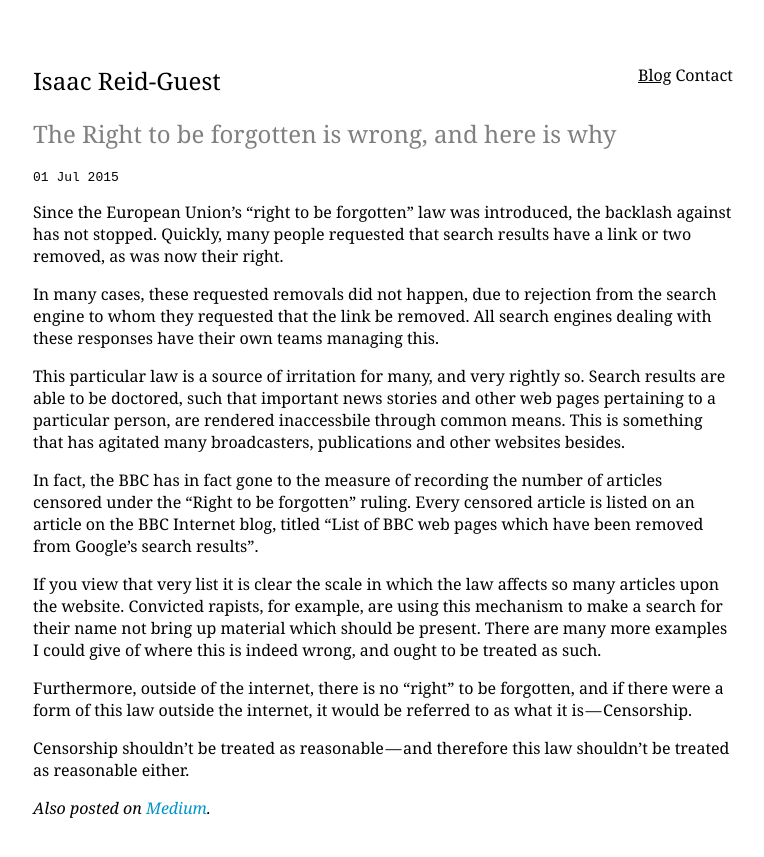
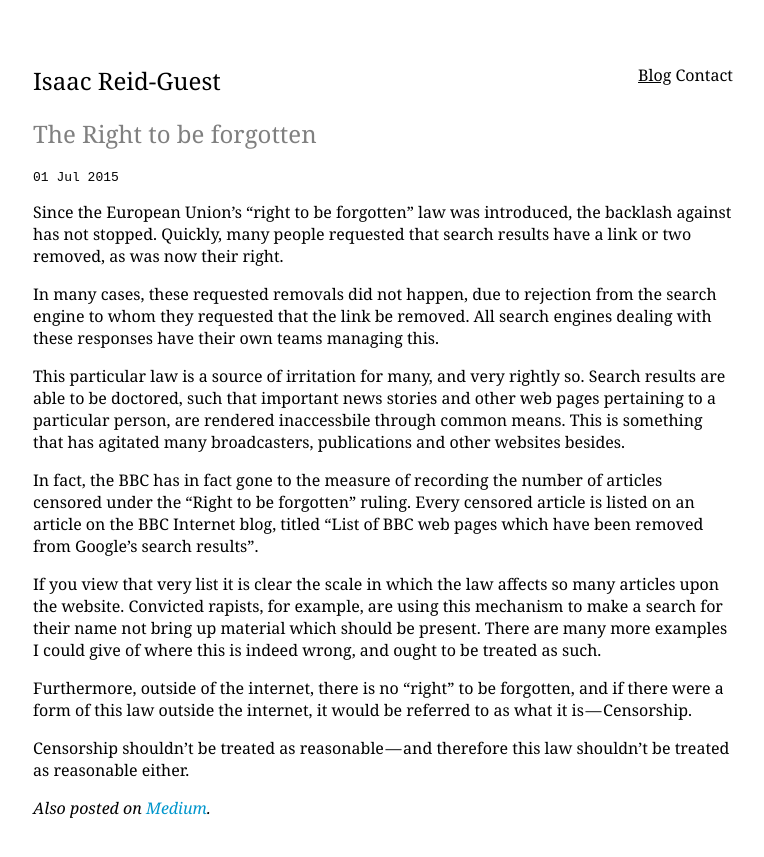
Before and after one commit to ir-g/ir-g.github.io, a Jekyll site: the page built from _posts/2015-07-01-the-right-to-be-forgotten-is-wrong-and-here-is-why.markdown, in a window 1280 px wide. Shown: the top 857 px of the page, without its empty margins (257-1021 px from the left). Built offline with Jekyll 4.4.1, drawn with Linux system fonts in a browser that asks for light colours.

Commit message:
Update 2015-07-01-the-right-to-be-forgotten-is-wrong-and-here-is-why.markdown

```diff
--- a/_posts/2015-07-01-the-right-to-be-forgotten-is-wrong-and-here-is-why.markdown
+++ b/_posts/2015-07-01-the-right-to-be-forgotten-is-wrong-and-here-is-why.markdown
@@ -1,6 +1,7 @@
 ---
 layout: post
-title:  "The Right to be forgotten is wrong, and here is why"
+title:  The Right to be forgotten
+description: Censored search
 date:   2015-07-01T14:04:54.942Z
 ---
 
```
